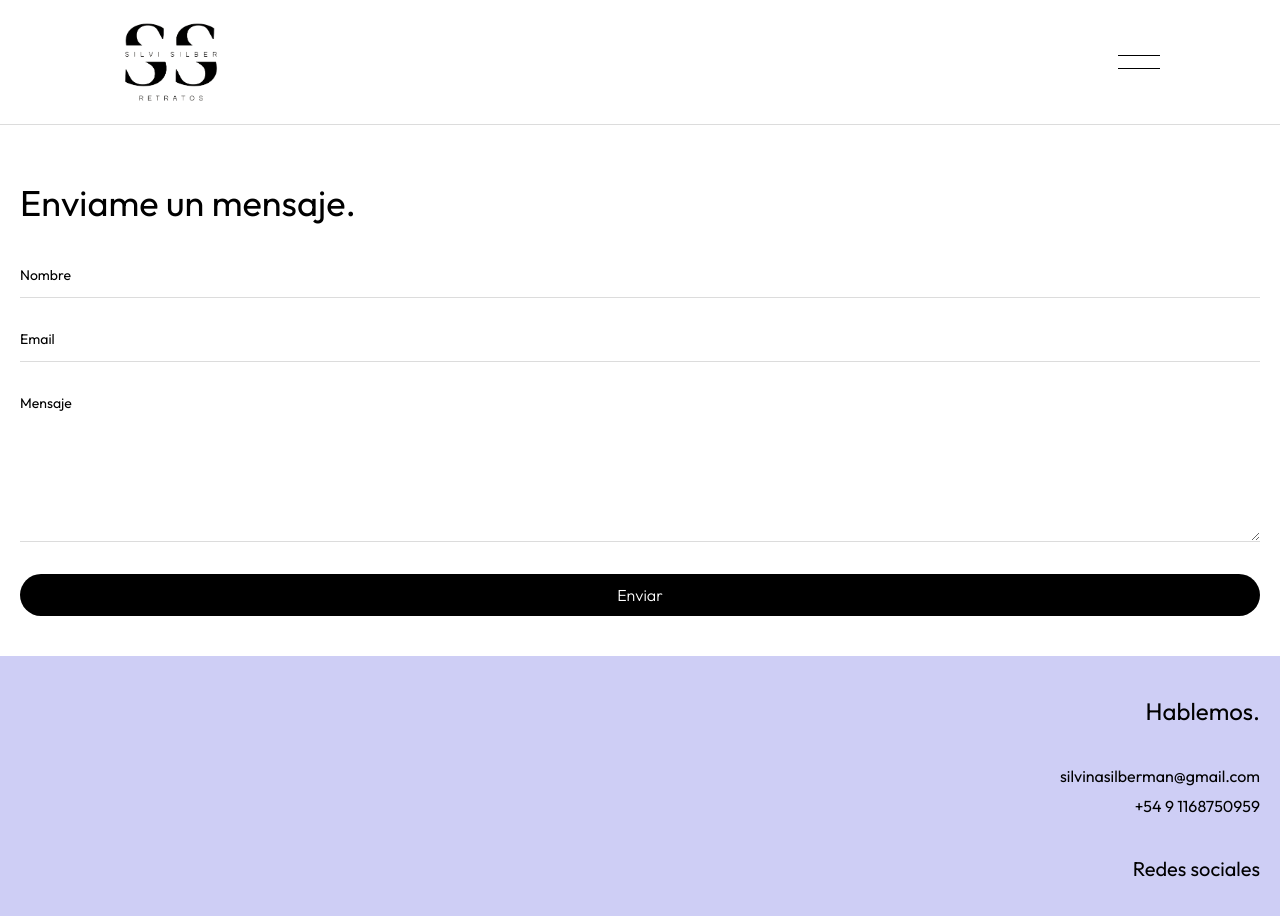
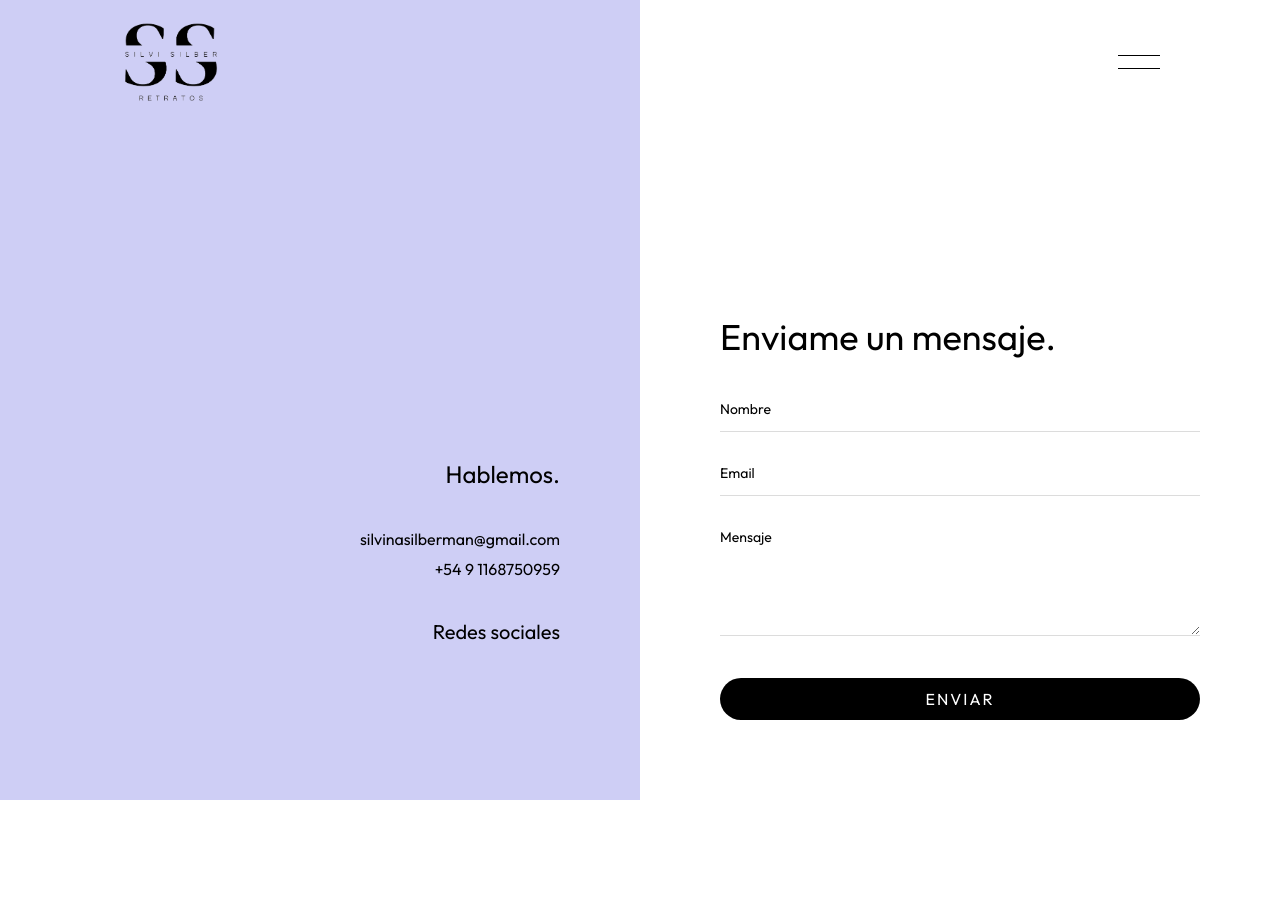
Before and after one commit to nicolas-katz/SilvinaSilberman, a React (Vite) app: page /#/contacto in a window 1280 px wide. Shown: the top 916 px of the page. After the commit the page ends 800 px from the top, so only its background shows below. Built offline with nearby package versions, Linux system fonts and the light colour scheme; some icons are missing.

Commit message:
first commit

```diff
--- a/index.html
+++ b/index.html
@@ -2,7 +2,7 @@
 <html lang="es">
   <head>
     <meta charset="UTF-8" />
-    <link rel="icon" type="image/svg+xml" href="/vite.svg" />
+    <link rel="icon" href="./src/assets/mini-logo.png" />
     <meta name="viewport" content="width=device-width, initial-scale=1.0" />
     <title>Silvi Arte</title>
     <link rel="preconnect" href="https://fonts.googleapis.com">
--- a/package.json
+++ b/package.json
@@ -7,7 +7,8 @@
   "scripts": {
     "dev": "vite",
     "build": "vite build",
-    "preview": "vite preview"
+    "preview": "vite preview",
+    "deploy": "gh-pages -d dist"
   },
   "dependencies": {
     "@emailjs/browser": "^3.10.0",
--- a/src/App.jsx
+++ b/src/App.jsx
@@ -7,11 +7,13 @@ export default function App() {
   return (
         <Routes>
           <Route
-            exact path='/'
-            element={<Index />} />
+            path='/'
+            element={<Index />}
+          />
           <Route
             path='/contacto'
-            element={<Contact />} />
+            element={<Contact />}
+          />
         </Routes>
   );
 };
--- a/src/components/Footer.jsx
+++ b/src/components/Footer.jsx
@@ -21,6 +21,10 @@ const StyledFooter = styled.footer`
 
     flex-direction: row;
     justify-content: space-between;
+  }
+
+  @media only screen and (min-width: 1024px) {
+    padding: 20px 80px;
   }
 
   @media only screen and (min-width: 1200px) {
--- a/src/components/Header.jsx
+++ b/src/components/Header.jsx
@@ -1,4 +1,4 @@
-import React from 'react';
+import React, { useState, useEffect } from 'react';
 import { NavLink } from 'react-router-dom';
 import styled from 'styled-components';
 import {
@@ -7,7 +7,7 @@ import {
 import logo from '../assets/logo.png';
 
 const StyledHeader = styled.header`
-    position: fixed;
+    position: absolute;
     top: 0;
     left: 0;
     z-index: 10;
@@ -16,12 +16,15 @@ const StyledHeader = styled.header`
     height: max-content;
     padding: 20px;
 
+    @media only screen and (min-width: 1024px) {
+        padding: 20px 80px;
+    }
+
     @media only screen and (min-width: 1200px) {
         padding: 20px 120px;
     }
 
-    background-color: white;
-    border-bottom: 1px solid gainsboro;
+    background-color: transparent;
     transition: all .6s;
 
     & nav {
--- a/src/pages/Contact.jsx
+++ b/src/pages/Contact.jsx
@@ -50,6 +50,7 @@ const StyledContact = styled.section`
                 border: none;
                 border-bottom: 1px solid gainsboro;
                 outline: none;
+                cursor: pointer;
                 transition: all .6s;
 
                 color: black;
@@ -57,22 +58,24 @@ const StyledContact = styled.section`
                 font-weight: 400;
 
                 &:valid {
-                    height: 36px;
+                    height: 32px;
                 }
 
-                &:hover {
-                    height: 36px;
+                &:focus,
+                &:active {
+                    height: 32px;
 
                     border-bottom: 1px solid black;
                 }
             }
 
             & textarea {
-                height: 120px;
+                height: 80px;
 
-                &:hover,
+                &:focus,
+                &:active,
                 &:valid {
-                    height: 120px;
+                    height: 80px;
                 }
             }
         }
@@ -91,11 +94,14 @@ const StyledContact = styled.section`
                 border: none;
                 border-radius: 40px;
                 outline: none;
+                cursor: pointer;
                 transition: all .6s;
 
                 color: white;
                 font-size: 16px;
-                font-weight: 300;
+                font-weight: 400;
+                text-transform: uppercase;
+                letter-spacing: 2px;
 
                 &:hover {
                     background-color: var(--colorPrincipal);
@@ -108,6 +114,7 @@ const StyledContact = styled.section`
     }
 
     & section {
+        width: 100%;
         height: max-content;
         margin-top: 40px;
         padding: 40px 20px;
@@ -146,7 +153,7 @@ const StyledContact = styled.section`
                 }
 
                 &:hover {
-                    color: white;
+                    color: gray;
                 }
             }
 
@@ -172,15 +179,48 @@ const StyledContact = styled.section`
                     }
 
                     & svg {
+                        transition: all .6s;
+
                         color: black;
                         font-size: 16px;
                     }
 
                     &:hover svg {
-                        color: white;
+                        color: gray;
                     }
                 }
             }
+        }
+    }
+
+    @media only screen and (min-width: 768px) {
+        flex-direction: row-reverse;
+
+        & form {
+            width: 50%;
+            margin-top: 0;
+            padding-bottom: 20px;
+
+            display: flex;
+            flex-direction: column;
+            justify-content: flex-end;
+        }
+
+        & section {
+            width: 50%;
+            height: 100vh;
+            margin-top: 0;
+        }
+    }
+
+    @media only screen and (min-width: 1024px) {
+        & form {
+            padding: 0 80px 80px 80px;
+        }
+
+        & section {
+            padding-right: 80px;
+            padding-bottom: 80px;
         }
     }
 `;
--- a/vite.config.js
+++ b/vite.config.js
@@ -1,7 +1,8 @@
-import { defineConfig } from 'vite'
-import react from '@vitejs/plugin-react'
+import { defineConfig } from 'vite';
+import react from '@vitejs/plugin-react';
 
 // https://vitejs.dev/config/
 export default defineConfig({
-  plugins: [react()]
+  plugins: [react()],
+  base: '/SilvinaSilberman/'
 })
```
Also changed, not shown: 1 other file (tests, documents, lock files or other folders).
